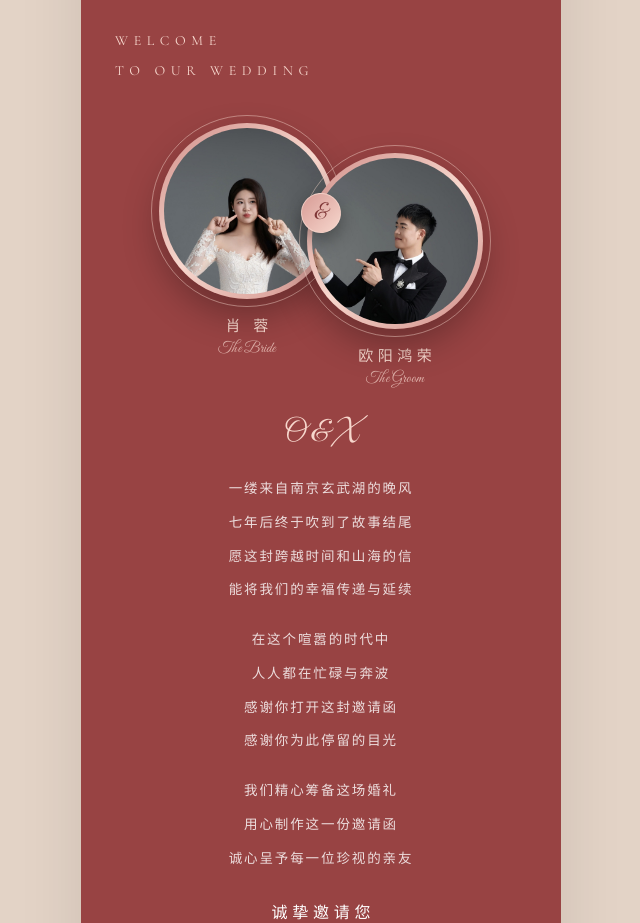
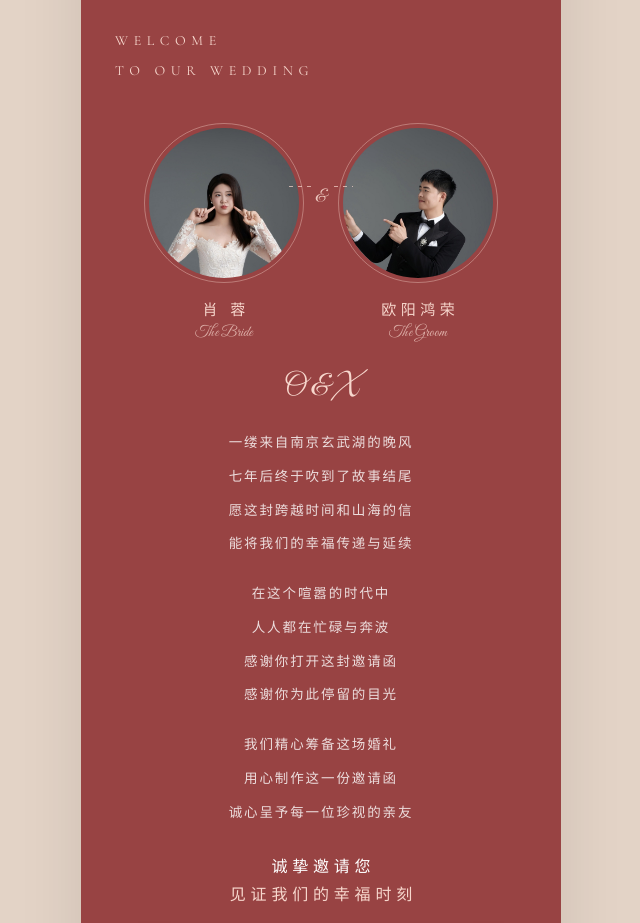
Before and after one commit to Tsunaou/Weddings-Invitation, a plain HTML site: page index.html in a window 1280 px wide. Shown: the part 1012-1935 px from the top of the page, without its empty margins (319-959 px from the left). Drawn offline with nearby package versions, Linux system fonts and the light colour scheme.

Commit message:
圆框改细线虚线连接

```diff
--- a/index.html
+++ b/index.html
@@ -93,16 +93,16 @@ body{background:var(--outer);transition:background .4s;font-family:'Noto Serif S
 
 /* welcome */
 .welcome .w-en{text-align:left;font-family:'Cormorant Garamond',serif;font-size:14px;letter-spacing:.4em;color:var(--gold-lt);line-height:2.1}
-.duo-circ{position:relative;display:flex;justify-content:center;align-items:flex-start;margin:38px 0 6px;padding:0 6px}
-.duo-circ .p{width:44%;position:relative;text-align:center}
-.duo-circ .p.g{margin-left:-7%;margin-top:30px}
-.duo-circ .ring{position:relative;border-radius:50%;padding:5px;background:linear-gradient(140deg,var(--gold) 10%,var(--gold-lt) 50%,var(--gold) 90%);box-shadow:0 16px 36px rgba(0,0,0,.3)}
-.duo-circ .ring::after{content:'';position:absolute;inset:-8px;border:1px solid rgba(var(--lt-rgb),.45);border-radius:50%;pointer-events:none}
+.duo-circ{position:relative;display:flex;justify-content:center;align-items:flex-start;gap:34px;margin:38px 0 6px;padding:0 6px}
+.duo-circ .p{width:40%;position:relative;text-align:center}
+.duo-circ .ring{position:relative;border-radius:50%;border:1px solid rgba(var(--lt-rgb),.38);padding:4px}
 .duo-circ .ring img{width:100%;aspect-ratio:1;object-fit:cover;border-radius:50%;display:block}
 .duo-circ .who{margin-top:15px}
 .duo-circ .who .nm{font-size:15px;letter-spacing:.3em;color:var(--gold-lt);text-indent:.3em}
 .duo-circ .who .rl{font-family:'Great Vibes',cursive;font-size:15px;color:rgba(var(--lt-rgb),.72);margin-top:4px}
-.duo-circ .amp-c{position:absolute;left:50%;top:34%;transform:translate(-50%,-50%) rotate(-6deg);z-index:3;width:40px;height:40px;border-radius:50%;background:linear-gradient(140deg,var(--gold),var(--gold-lt));color:var(--navy-deep);display:flex;align-items:center;justify-content:center;font-family:'Great Vibes',cursive;font-size:22px;box-shadow:0 8px 18px rgba(0,0,0,.32);border:1.5px solid rgba(var(--lt-rgb),.7)}
+.duo-circ .link{position:absolute;left:50%;top:33.5%;transform:translate(-50%,-50%);z-index:3;width:64px;text-align:center}
+.duo-circ .link .dl{height:1px;background-image:linear-gradient(90deg,rgba(var(--lt-rgb),.7) 45%,transparent 45%);background-size:9px 1px}
+.duo-circ .link .ht{font-family:'Great Vibes',cursive;font-size:18px;color:rgba(var(--lt-rgb),.9);margin-top:-12px;background:var(--navy);padding:0 5px;display:inline-block}
 .monogram{text-align:center;color:var(--gold-lt);font-size:30px;margin:26px 0 6px}
 .w-letter{margin-top:20px;text-align:center}
 .w-letter p{font-size:13.5px;line-height:2.5;letter-spacing:.14em;color:rgba(255,255,255,.82)}
@@ -268,7 +268,7 @@ body{background:var(--outer);transition:background .4s;font-family:'Noto Serif S
         <div class="ring"><img src="assets/bride.jpg" alt="新娘肖蓉" style="object-position:50% 32%"></div>
         <div class="who"><div class="nm">肖&nbsp;蓉</div><div class="rl">The Bride</div></div>
       </div>
-      <div class="amp-c">&amp;</div>
+      <div class="link"><div class="dl"></div><span class="ht">&amp;</span></div>
       <div class="p g">
         <div class="ring"><img src="assets/groom.jpg" alt="新郎欧阳鸿荣" style="object-position:66% 30%"></div>
         <div class="who"><div class="nm">欧阳鸿荣</div><div class="rl">The Groom</div></div>
```
